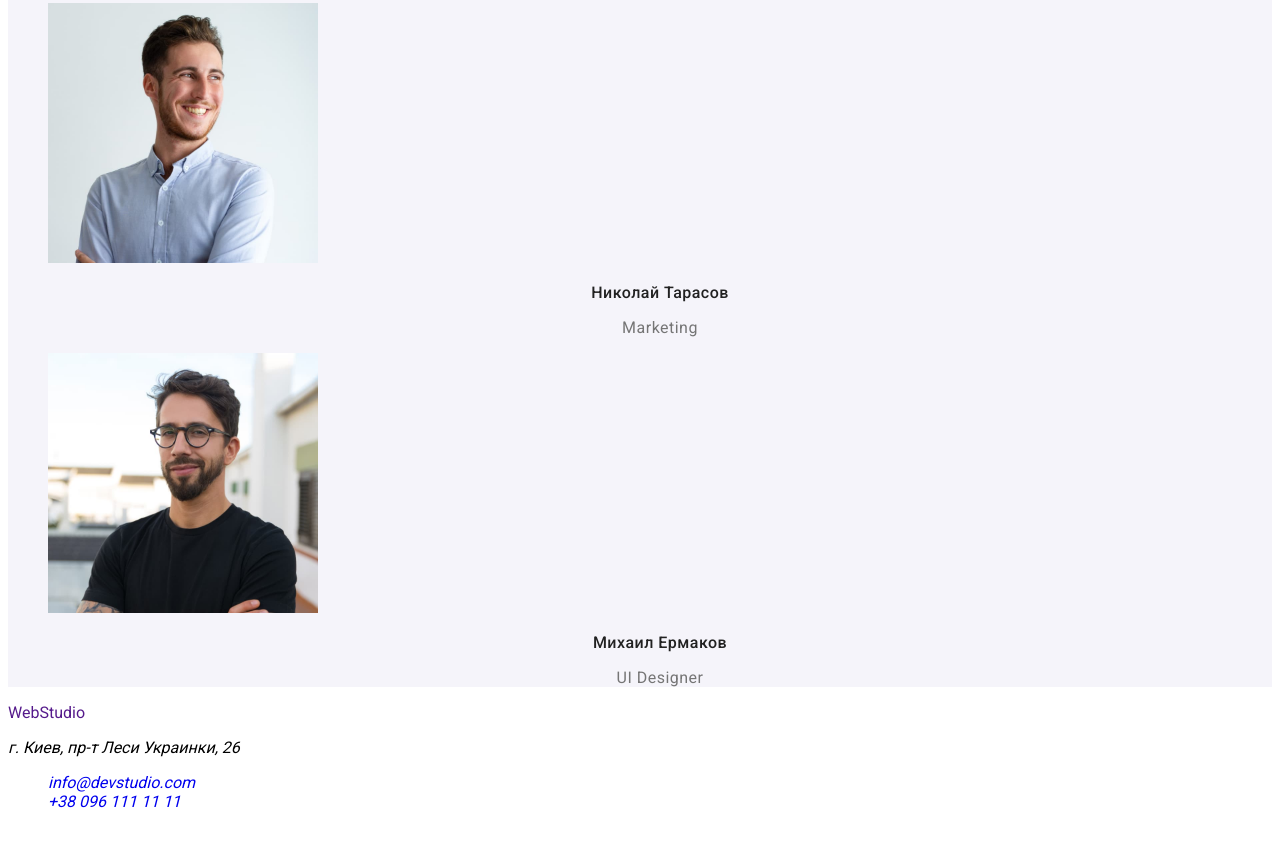
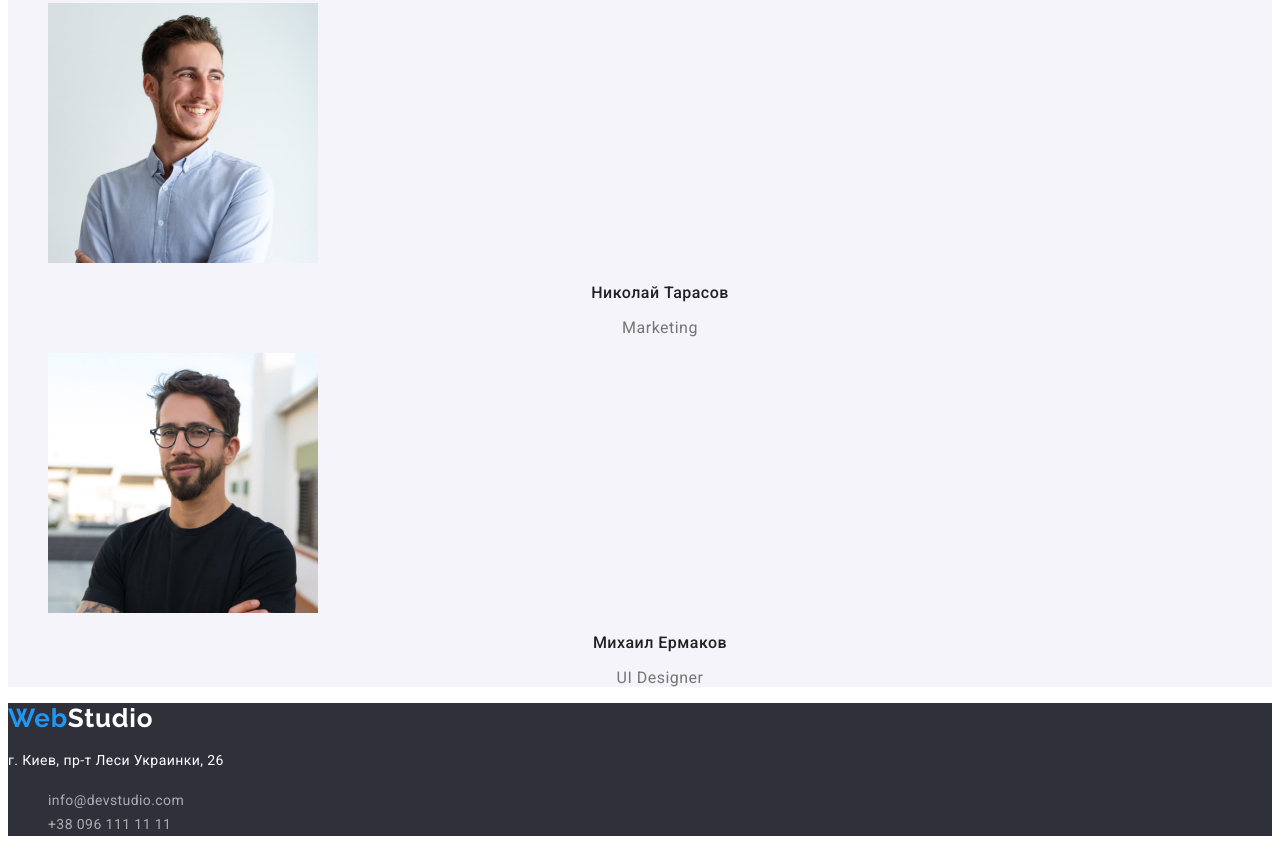
Before and after one commit to Oleh-Kutnyi/goit-markup-hw-0, a plain HTML site: page index.html in a window 1280 px wide. Shown: the part 2349-3201 px from the top of the page. Before the commit the page ends 3176 px from the top, so only its background shows below. Drawn offline with Linux system fonts and the light colour scheme.

Commit message:
Make footer css

```diff
--- a/css/styles.css
+++ b/css/styles.css
@@ -34,12 +34,12 @@ ul{
 }
 
 
-.header-nav .header-item:active,
+.header-item:active,
 .header-item:focus {
     color: #2196F3;
 }
 
-.header-nav .header-item{
+.header-item{
     font-family: 'Roboto';
     font-style: normal;
     font-weight: 500;
@@ -49,7 +49,6 @@ ul{
     color: #212121;
 
 }
-
 
 .header-contacts {
     font-family: 'Roboto';
@@ -173,3 +172,50 @@ ul{
     letter-spacing: 0.03em;
     color: #757575;
 }
+
+/* Footer  */
+
+.footer-section {
+    background: #2F303A;
+}
+
+.footer-logo {
+
+        font-family: 'Raleway';
+            font-style: normal;
+            font-weight: 700;
+            font-size: 26px;
+            line-height: 31px;
+            letter-spacing: 0.03em;
+            color: #2196F3;
+
+}
+
+.footer-logo-studio {
+color: #FFFFFF;
+}
+
+.footer-text {
+    font-family: 'Roboto';
+    font-style: normal;
+    font-weight: 400;
+    font-size: 14px;
+    line-height: 24px;
+    letter-spacing: 0.03em;
+    color: #FFFFFF;
+}
+
+.footer-contacts {
+    font-family: 'Roboto';
+    font-style: normal;
+    font-weight: 400;
+    font-size: 14px;
+    line-height: 24px;
+    letter-spacing: 0.03em;
+    color: rgba(255, 255, 255, 0.6);
+}
+
+.footer-contacts:hover,
+.footer-contacts:focus {
+    color: #2196F3;
+}
--- a/index.html
+++ b/index.html
@@ -27,7 +27,7 @@
                 </li>
             </ul>
         </nav>
- <ul>
+ <ul class="header-list">
         <li>
             <a href="mailto:info@devstudio.com" class="header-contacts"> info@devstudio.com </a>
         </li>
@@ -132,17 +132,17 @@
 
     </main>
 
-    <footer>
+    <footer class="footer-section">
 
-     <a href="">WebStudio</a>
+     <a href="" class="footer-logo">Web<span class="footer-logo-studio">Studio</span></a>
  <address>
-    <p> г. Киев, пр-т Леси Украинки, 26 </p>
-    <ul>
+    <p class="footer-text"> г. Киев, пр-т Леси Украинки, 26 </p>
+    <ul class="footer-list">
         <li>
-            <a href="mailto:info@devstudio.com">info@devstudio.com</a>
+            <a href="mailto:info@devstudio.com" class="footer-contacts"> info@devstudio.com </a>
         </li>
         <li>
-            <a href="tel:+380961111111">+38 096 111 11 11</a>
+            <a href="tel:+380961111111" class="footer-contacts"> +38 096 111 11 11 </a>
         </li>
     </ul>
 
```
